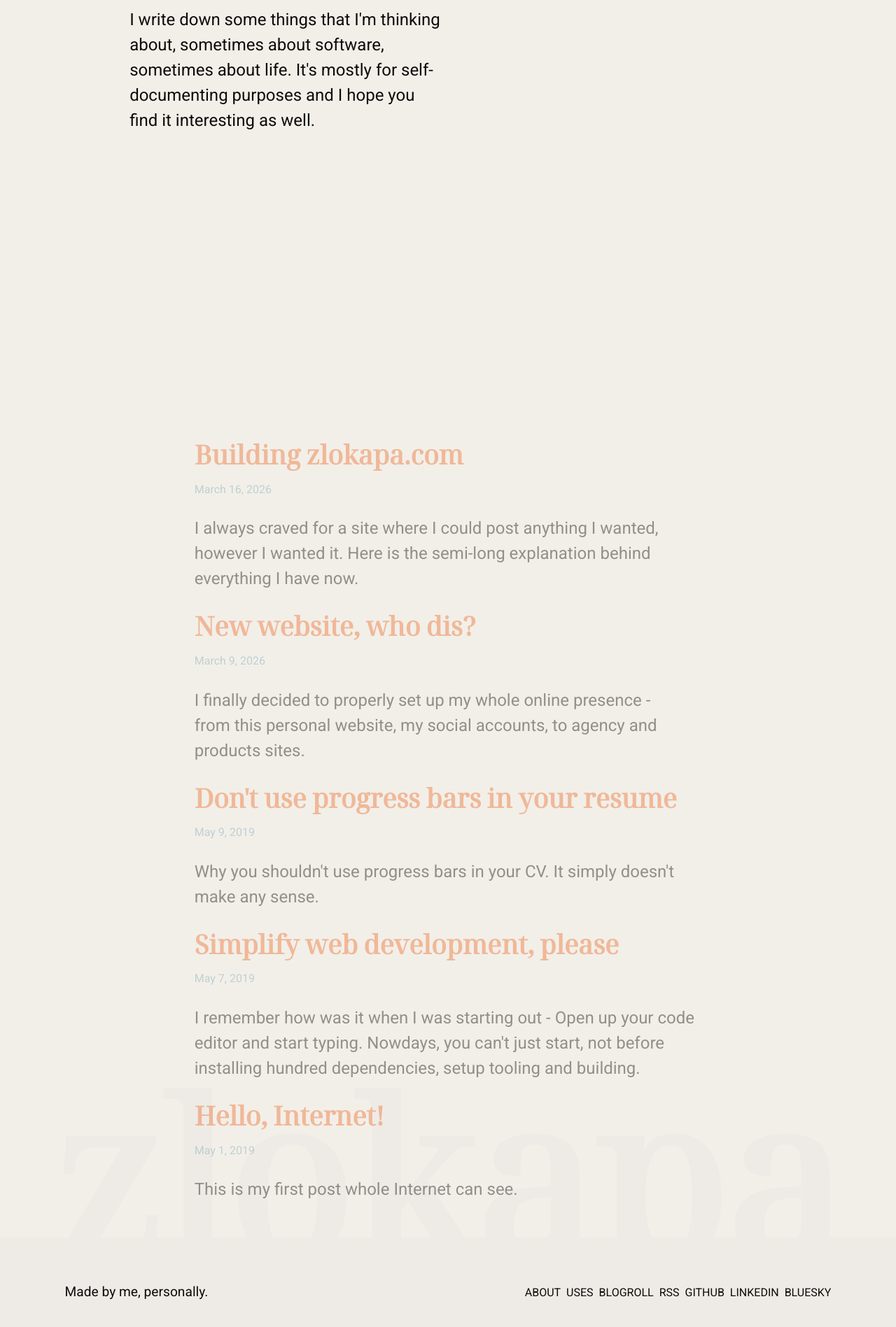
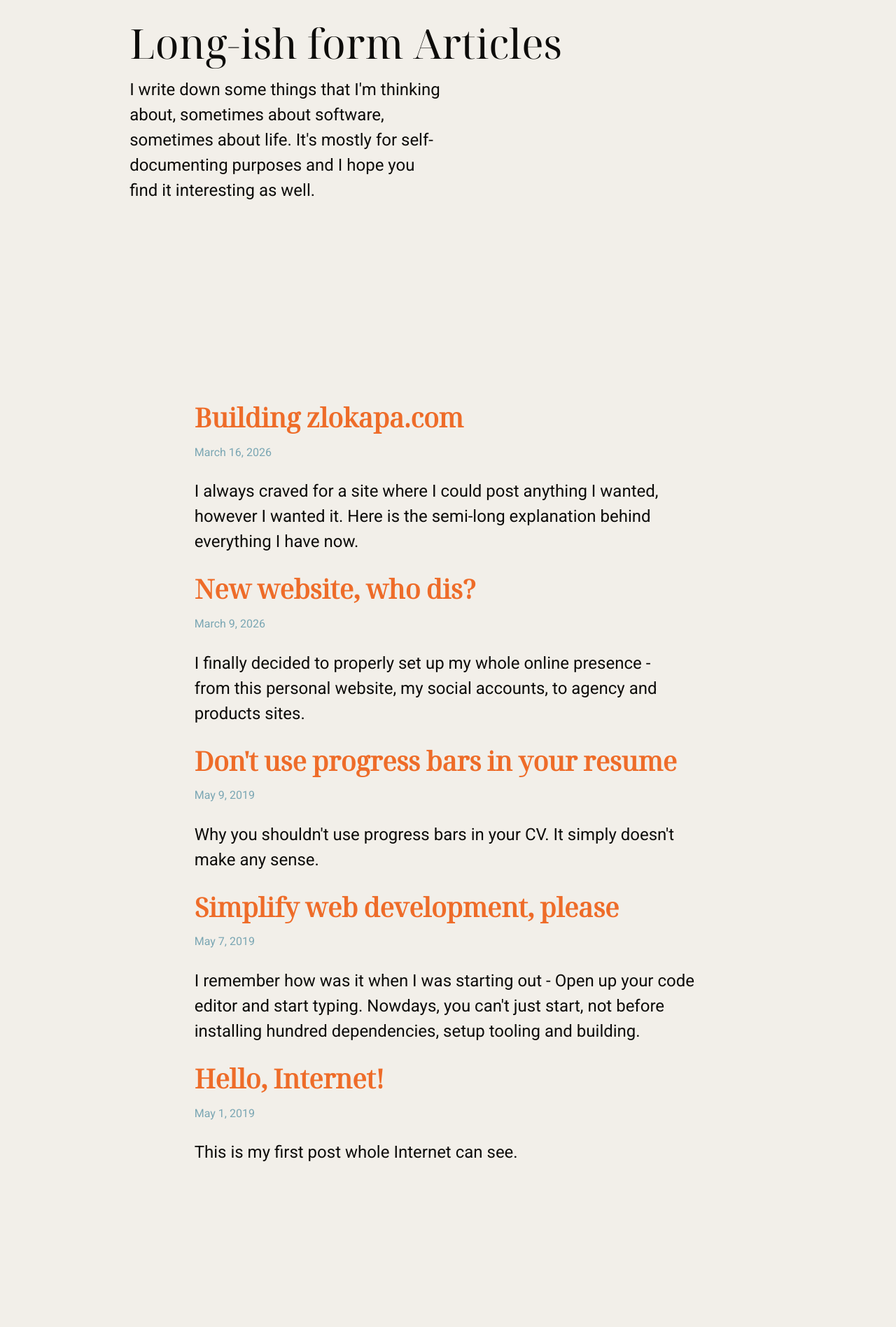
Before and after one commit to iamzoka/madebyzoka, a Next.js app: page /articles in a window 1280 px wide. Shown: the part 245-2142 px from the top of the page at 70% size. Built offline with nearby package versions, Linux system fonts and the light colour scheme.

Commit message:
Updated animations; Added fade in to each article element

```diff
--- a/src/partials/SiteFooter.tsx
+++ b/src/partials/SiteFooter.tsx
@@ -4,9 +4,10 @@ import { siteMeta } from "@/lib/siteMeta";
 export default function SiteFooter() {
   return (
     <>
+      <footer className="l-site-footer">
         <p className="c-site-logo c-site-logo--footer">Zlokapa</p>
-      <footer className="l-site-footer u-grid">
 
+        <div className="c-site-footer__content u-grid">
           <p className="c-footer-copy">Made by me, personally.</p>
 
           <nav className="c-site-nav">
@@ -18,6 +19,7 @@ export default function SiteFooter() {
             <a href={siteMeta.linkedinUrl} title="LinkedIn">LinkedIn</a>
             <a href={siteMeta.blueskyUrl} title="Bluesky">Bluesky</a>
           </nav>
+        </div>
       </footer>
     </>
   );
--- a/src/styles/globals.css
+++ b/src/styles/globals.css
@@ -200,11 +200,13 @@
 
   @keyframes fade-up {
     from {
-      opacity: .25;
+      opacity: 0;
+      filter: blur(5px);
       transform: translateY(30%);
     }
     to {
       opacity: 1;
+      filter: blur(0);
       transform: translateY(0);
     }
   }
@@ -323,15 +325,55 @@
     margin-block-end: var(--space-xl);
   }
 
+  .c-site-logo--footer {
+    text-align: center;
+    justify-content: center;
+    overflow: hidden;
+    height: 15rem;
+    margin-block-start: var(--space-xl);
+    margin-block-end: 0;
+    padding-block-start: var(--space-xl);
+    line-height: 1;
+    font-size: clamp(6rem, 15rem + 5vw, 21rem);
+    font-weight: 900;
+    font-family: var(--font-heading);
+    color: light-dark(var(--color-gray-100), var(--color-gray-600));
+  }
+
+  .c-site-footer__content {
+    padding-block: var(--space-xl);
+    background-color: light-dark(var(--color-gray-100), var(--color-gray-600));
+  }
+
+  .c-footer-copy {
+    grid-column: 2 / 14;
+    font-size: var(--step--1);
+    margin-block-end: 0;
+
+    @media (min-width: 1025px) {
+      grid-column: 2 / 7;
+    }
+  }
+
+  .c-site-nav {
+    flex-wrap: wrap;
+    grid-column: 2 / 14;
+
+    @media (min-width: 1025px) {
+      justify-content: flex-end;
+      grid-column: 8 / 14;
+    }
+  }
+
   .c-section--intro {
     align-items: center;
-    min-height: 90vh;
+    min-height: 100vh;
 
     @media (prefers-reduced-motion: no-preference) {
       @supports (animation-timeline: view()) {
         animation: fade-out-up linear both;
         animation-timeline: view();
-        animation-range: exit;
+        animation-range: exit 10%;
       }
     }
 
@@ -366,7 +408,7 @@
       @supports (animation-timeline: view()) {
         animation: fade-up linear both;
         animation-timeline: view();
-        animation-range: entry;
+        animation-range: entry cover 25%;
       }
     }
 
@@ -420,7 +462,7 @@
     grid-template-columns: subgrid;
     grid-template-rows: 1fr repeat(3, minmax(0, max-content)) 1fr;
     grid-column: 1 / -1;
-    min-height: 75vh;
+    min-height: 100vh;
     padding-block: var(--space-xl);
 
     @media (prefers-reduced-motion: no-preference) {
@@ -473,14 +515,6 @@
     display: grid;
     grid-template-columns: subgrid;
     grid-column: 1 / -1;
-
-    @media (prefers-reduced-motion: no-preference) {
-      @supports (animation-timeline: view()) {
-        animation: fade-up linear both;
-        animation-timeline: view();
-        animation-range: entry;
-      }
-    }
 
     figure {
       grid-column: 2 / 14;
@@ -595,6 +629,20 @@
       }
     }
   }
+
+  .c-page--article {
+    .c-page__body {
+      > * {
+        @media (prefers-reduced-motion: no-preference) {
+          @supports (animation-timeline: view()) {
+            animation: fade-up linear both;
+            animation-timeline: view();
+            animation-range: entry 100% contain 20%;
+          }
+        }
+      }
+    }
+  }
 }
 
 @layer layout {
@@ -633,44 +681,13 @@
     }
   }
 
-  .c-site-logo--footer {
-    text-align: center;
-    justify-content: center;
-    overflow: hidden;
-    height: 15rem;
-    margin-block-start: var(--space-xl);
-    margin-block-end: 0;
-    padding-block-start: var(--space-xl);
-    line-height: 1;
-    font-size: clamp(6rem, 15rem + 5vw, 21rem);
-    font-weight: 900;
-    font-family: var(--font-heading);
-    color: light-dark(var(--color-gray-100), var(--color-gray-600));
-  }
-
   .l-site-footer {
     align-items: center;
-    padding-block: var(--space-xl);
-    background-color: light-dark(var(--color-gray-100), var(--color-gray-600));
 
-    .c-footer-copy {
-      grid-column: 2 / 14;
-      font-size: var(--step--1);
-      margin-block-end: 0;
-
-      @media (min-width: 1025px) {
-        grid-column: 2 / 7;
-      }
-    }
-
-    .c-site-nav {
-      flex-wrap: wrap;
-      grid-column: 2 / 14;
-
-      @media (min-width: 1025px) {
-        justify-content: flex-end;
-        grid-column: 8 / 14;
-      }
+    @supports (animation-timeline: view()) {
+      animation: fade-up linear both;
+      animation-timeline: view();
+      animation-range: entry;
     }
   }
 }
```
Lines whose indentation alone changed are shown as unchanged.
